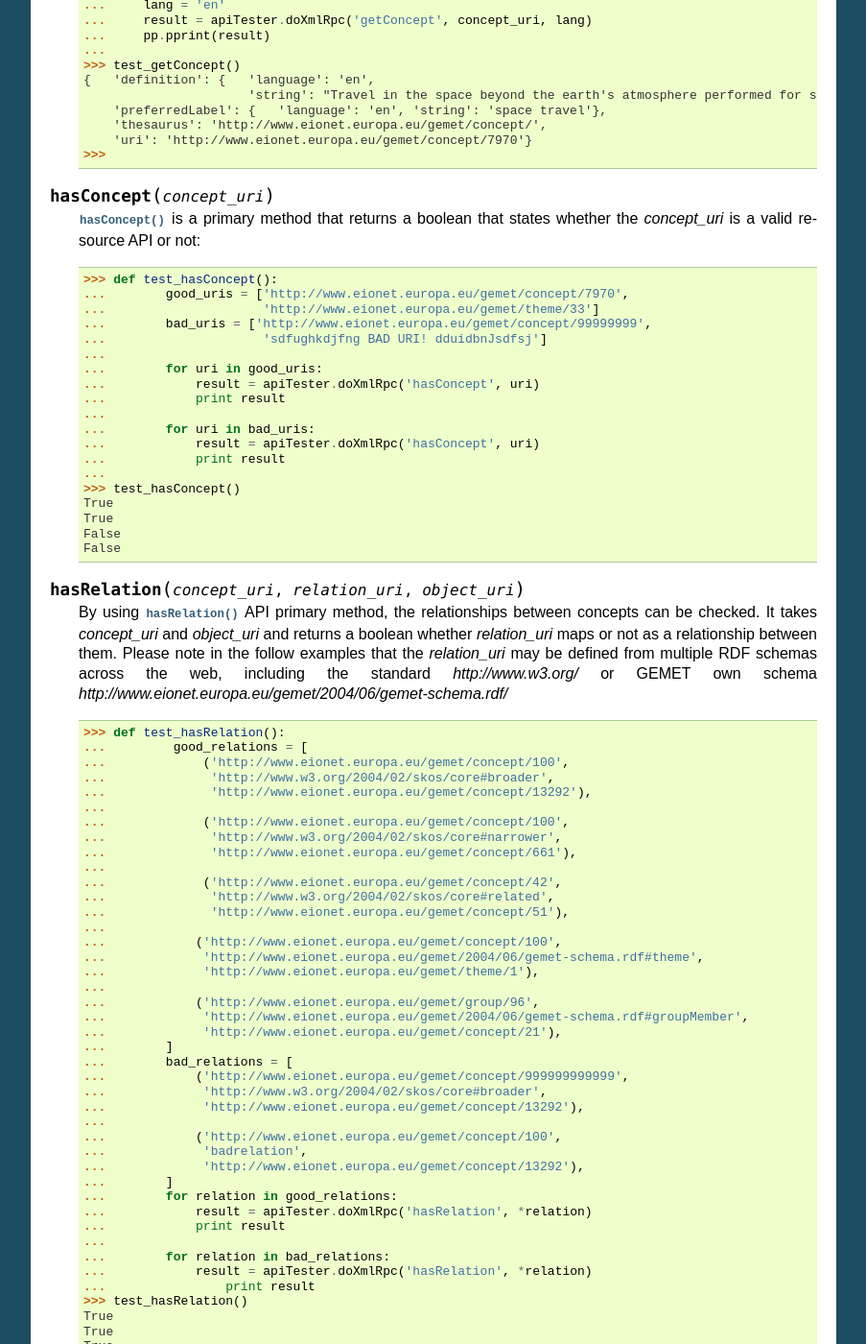
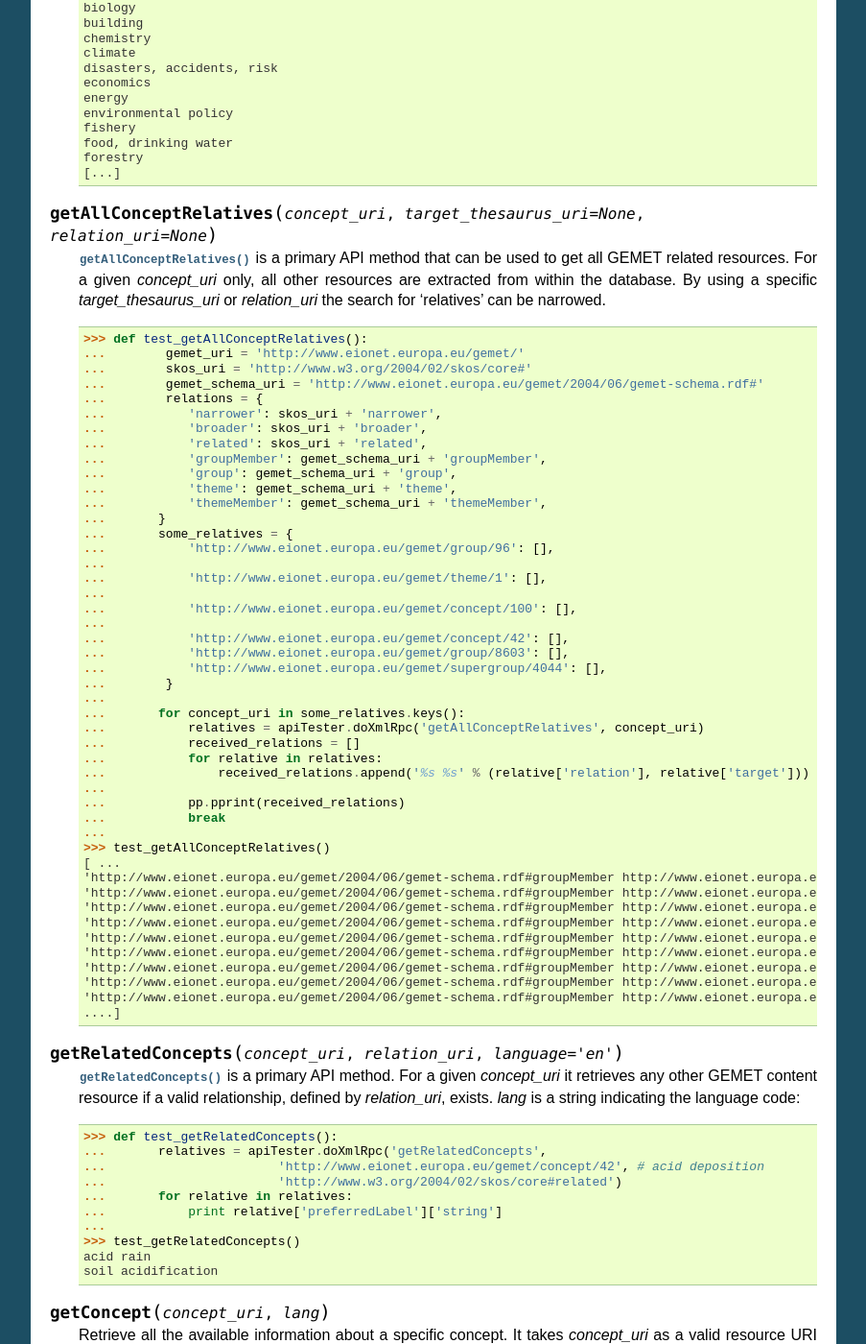
Before and after one commit to eea/gemet, a Sphinx documentation site: the page built from docs/api/source/api.rst, in a window 1280 px wide and 1400 px high, scrolled down 1157 px. Shown: the whole window at 96% size, without its empty margins (198-1101 px from the left). Built offline with Sphinx 7.4.7, drawn with Linux system fonts in a browser that asks for light colours; some of the changed text lies outside the part shown.

Commit message:
docs: finalize API documentation with the last first two methods.

```diff
--- a/docs/api/source/api.rst
+++ b/docs/api/source/api.rst
@@ -52,19 +52,107 @@ WebService API methods
 
 .. function:: getTopmostConcepts(thesaurus_uri, language='en')
 
-    :func:`getTopmostConcepts` is a primary API method.
+    :func:`getTopmostConcepts` is a primary API method with which all top concepts of a specified *thesaurus_uri* can be obtained::
+
+        >>> def test_getTopmostConcepts():
+        ...       some_top_concepts = {
+        ...           'http://www.eionet.europa.eu/gemet/concept/': [],
+        ...           'http://www.eionet.europa.eu/gemet/group/': [],
+        ...           'http://www.eionet.europa.eu/gemet/theme/': [],
+        ...       }
+        ...
+        ...       for thesaurus_uri in some_top_concepts.keys():
+        ...           top_concepts = apiTester.doXmlRpc('getTopmostConcepts', thesaurus_uri, 'en')
+        ...           for top_concept in top_concepts:
+        ...               print top_concept['preferredLabel']['string']
+        >>> test_getTopmostConcepts()
+        administration
+        agriculture
+        air
+        animal husbandry
+        biology
+        building
+        chemistry
+        climate
+        disasters, accidents, risk
+        economics
+        energy
+        environmental policy
+        fishery
+        food, drinking water
+        forestry
+        [...]
 
 .. function:: getAllConceptRelatives(concept_uri, target_thesaurus_uri=None, relation_uri=None)
 
-   :func:`getAllConceptRelatives` is a primary API method.
+   :func:`getAllConceptRelatives` is a primary API method that can be used to get all GEMET related resources. For a given *concept_uri* only, all other resources are extracted from within the database. By using a specific *target_thesaurus_uri* or *relation_uri* the search for 'relatives' can be narrowed.
+
+        >>> def test_getAllConceptRelatives():
+        ...        gemet_uri = 'http://www.eionet.europa.eu/gemet/'
+        ...        skos_uri = 'http://www.w3.org/2004/02/skos/core#'
+        ...        gemet_schema_uri = 'http://www.eionet.europa.eu/gemet/2004/06/gemet-schema.rdf#'
+        ...        relations = {
+        ...           'narrower': skos_uri + 'narrower',
+        ...           'broader': skos_uri + 'broader',
+        ...           'related': skos_uri + 'related',
+        ...           'groupMember': gemet_schema_uri + 'groupMember',
+        ...           'group': gemet_schema_uri + 'group',
+        ...           'theme': gemet_schema_uri + 'theme',
+        ...           'themeMember': gemet_schema_uri + 'themeMember',
+        ...       }
+        ...       some_relatives = {
+        ...           'http://www.eionet.europa.eu/gemet/group/96': [],
+        ...
+        ...           'http://www.eionet.europa.eu/gemet/theme/1': [],
+        ...
+        ...           'http://www.eionet.europa.eu/gemet/concept/100': [],
+        ...
+        ...           'http://www.eionet.europa.eu/gemet/concept/42': [],
+        ...           'http://www.eionet.europa.eu/gemet/group/8603': [],
+        ...           'http://www.eionet.europa.eu/gemet/supergroup/4044': [],
+        ...        }
+        ...
+        ...       for concept_uri in some_relatives.keys():
+        ...           relatives = apiTester.doXmlRpc('getAllConceptRelatives', concept_uri)
+        ...           received_relations = []
+        ...           for relative in relatives:
+        ...               received_relations.append('%s %s' % (relative['relation'], relative['target']))
+        ...
+        ...           pp.pprint(received_relations)
+        ...           break
+        ...
+        >>> test_getAllConceptRelatives()
+        [ ...
+        'http://www.eionet.europa.eu/gemet/2004/06/gemet-schema.rdf#groupMember http://www.eionet.europa.eu/gemet/concept/13135',
+        'http://www.eionet.europa.eu/gemet/2004/06/gemet-schema.rdf#groupMember http://www.eionet.europa.eu/gemet/concept/13142',
+        'http://www.eionet.europa.eu/gemet/2004/06/gemet-schema.rdf#groupMember http://www.eionet.europa.eu/gemet/concept/13143',
+        'http://www.eionet.europa.eu/gemet/2004/06/gemet-schema.rdf#groupMember http://www.eionet.europa.eu/gemet/concept/13292',
+        'http://www.eionet.europa.eu/gemet/2004/06/gemet-schema.rdf#groupMember http://www.eionet.europa.eu/gemet/concept/13293',
+        'http://www.eionet.europa.eu/gemet/2004/06/gemet-schema.rdf#groupMember http://www.eionet.europa.eu/gemet/concept/13294',
+        'http://www.eionet.europa.eu/gemet/2004/06/gemet-schema.rdf#groupMember http://www.eionet.europa.eu/gemet/concept/13295',
+        'http://www.eionet.europa.eu/gemet/2004/06/gemet-schema.rdf#groupMember http://www.eionet.europa.eu/gemet/concept/13296',
+        'http://www.eionet.europa.eu/gemet/2004/06/gemet-schema.rdf#groupMember http://www.eionet.europa.eu/gemet/concept/13297'
+        ....]
+
 
 .. function:: getRelatedConcepts(concept_uri, relation_uri, language='en')
 
-   :func:`getRelatedConcepts` is a primary API method.
+   :func:`getRelatedConcepts` is a primary API method. For a given *concept_uri* it retrieves any other GEMET content resource if a valid relationship, defined by *relation_uri*, exists. *lang* is a string indicating the language code::
+
+        >>> def test_getRelatedConcepts():
+        ...       relatives = apiTester.doXmlRpc('getRelatedConcepts',
+        ...                       'http://www.eionet.europa.eu/gemet/concept/42', # acid deposition
+        ...                       'http://www.w3.org/2004/02/skos/core#related')
+        ...       for relative in relatives:
+        ...           print relative['preferredLabel']['string']
+        ...
+        >>> test_getRelatedConcepts()
+        acid rain
+        soil acidification
 
 .. function:: getConcept(concept_uri, lang)
 
-    Retrieve all the available information about a specific concept. It takes *concept_uri* as a valid resource URI and *lang* as a string indicating the language cod, shown in the follow examples::
+   Retrieve all the available information about a specific concept. It takes *concept_uri* as a valid resource URI and *lang* as a string indicating the language code, shown in the follow examples::
 
         >>> def test_getConcept():
         ...     concept_uri = 'http://www.eionet.europa.eu/gemet/concept/7970'
@@ -79,7 +167,6 @@ WebService API methods
             'thesaurus': 'http://www.eionet.europa.eu/gemet/concept/',
             'uri': 'http://www.eionet.europa.eu/gemet/concept/7970'}
         >>>
-
 
 .. function:: hasConcept(concept_uri)
 
@@ -198,7 +285,6 @@ WebService API methods
         太空旅行
         [...]
 
-
 .. function:: getConceptsMatchingKeyword(keyword, search_mode, thesaurus_uri, language)
 
    :func:`getConceptsMatchingKeyword` is a powerful API method. For a term defined by *keyword*, the function searches the GEMET content looking for matches. The *search_mode* argument indicates the type of term expansion to try when looking for a match as follows:
@@ -292,7 +378,6 @@ WebService API methods
         soil
         энергия
         биология
-
 
 .. function:: getAvailableLanguages(concept_uri)
 
```
